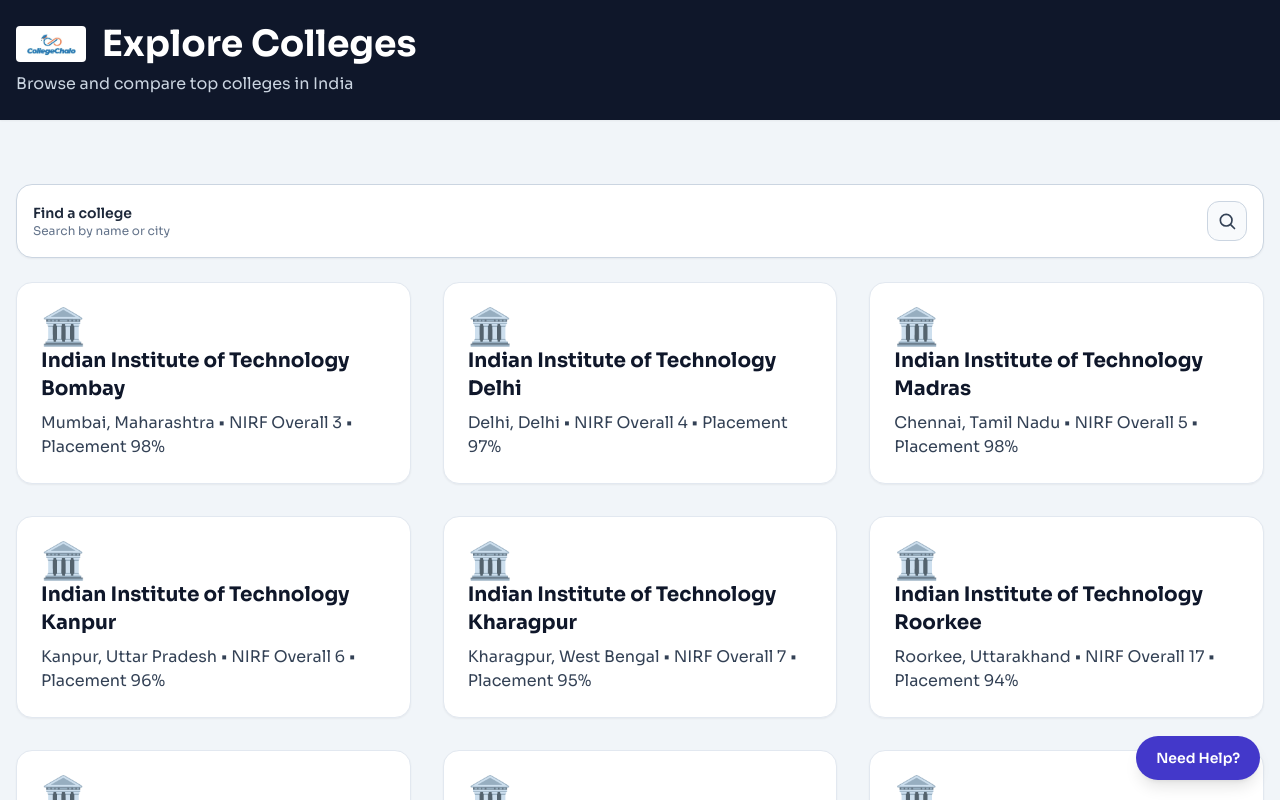
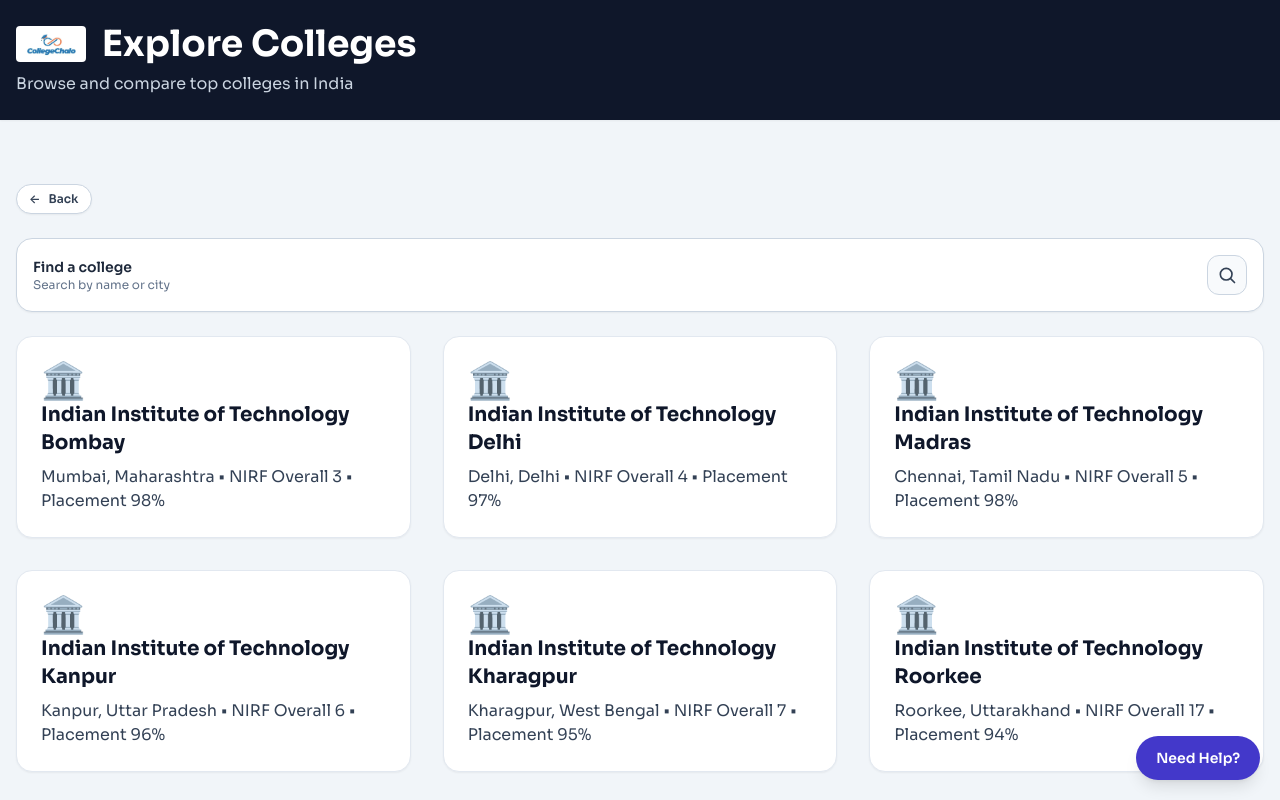
Before and after one commit to sameer-test-server/collegechalo-website, a Next.js app: page /colleges in a window 1280 px wide. Shown: the top 800 px of the page. Built offline with nearby package versions, Linux system fonts and the light colour scheme.

Commit message:
Add back button to colleges page

```diff
--- a/src/app/colleges/page.tsx
+++ b/src/app/colleges/page.tsx
@@ -45,6 +45,17 @@
 
       <section className="py-16">
         <div className="max-w-7xl mx-auto px-4">
+          <div className="mb-6">
+            <Link
+              href="/"
+              className="inline-flex items-center gap-2 rounded-full border border-slate-300 bg-white px-3 py-1.5 text-xs font-semibold text-slate-700 shadow-sm transition hover:border-indigo-300 hover:text-indigo-700"
+              aria-label="Back to home"
+            >
+              <span aria-hidden="true">←</span>
+              Back
+            </Link>
+          </div>
+
           <CollegesSearchToggleAnimated
             initialSearch={params.search}
             state={params.state}
```
